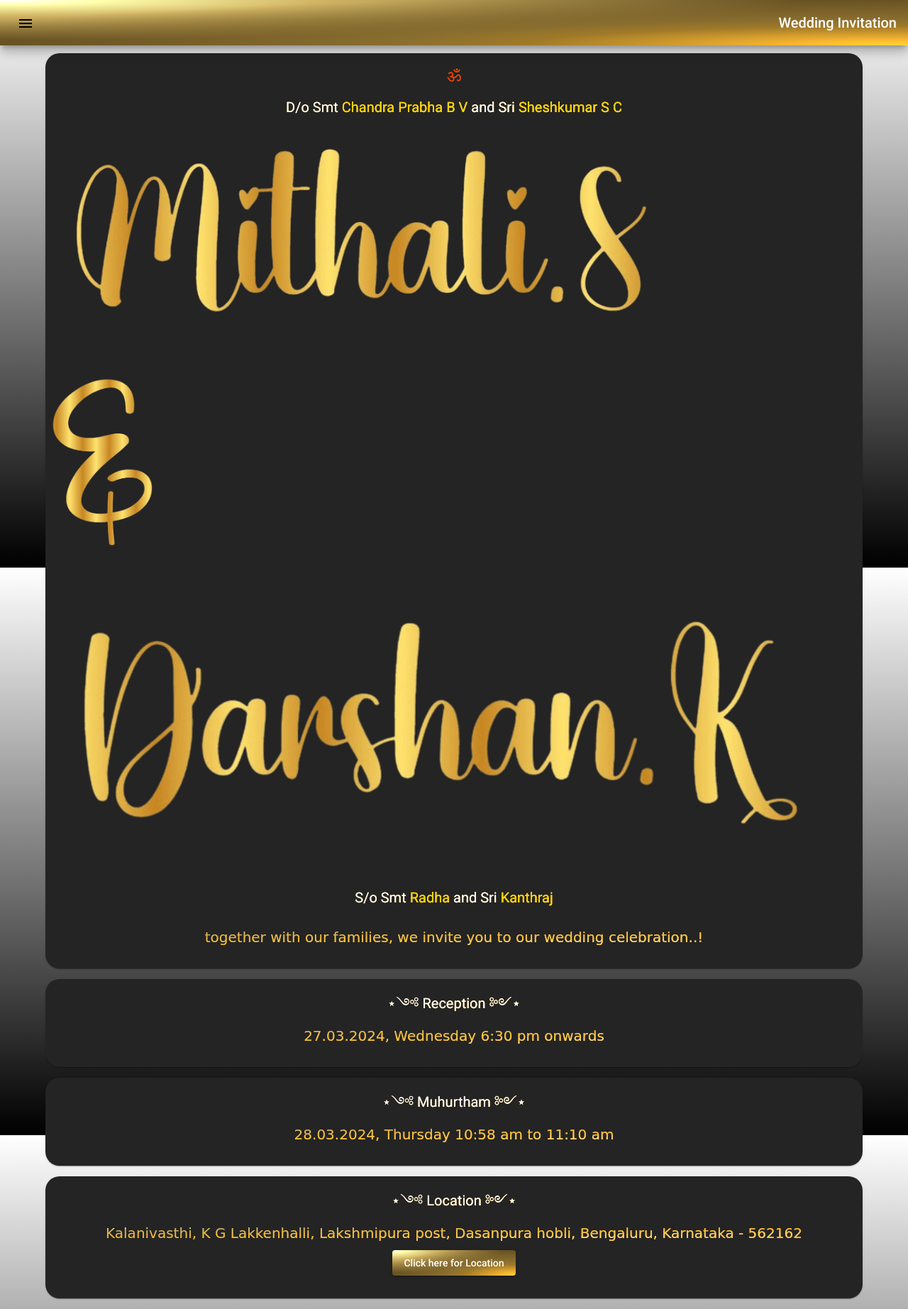
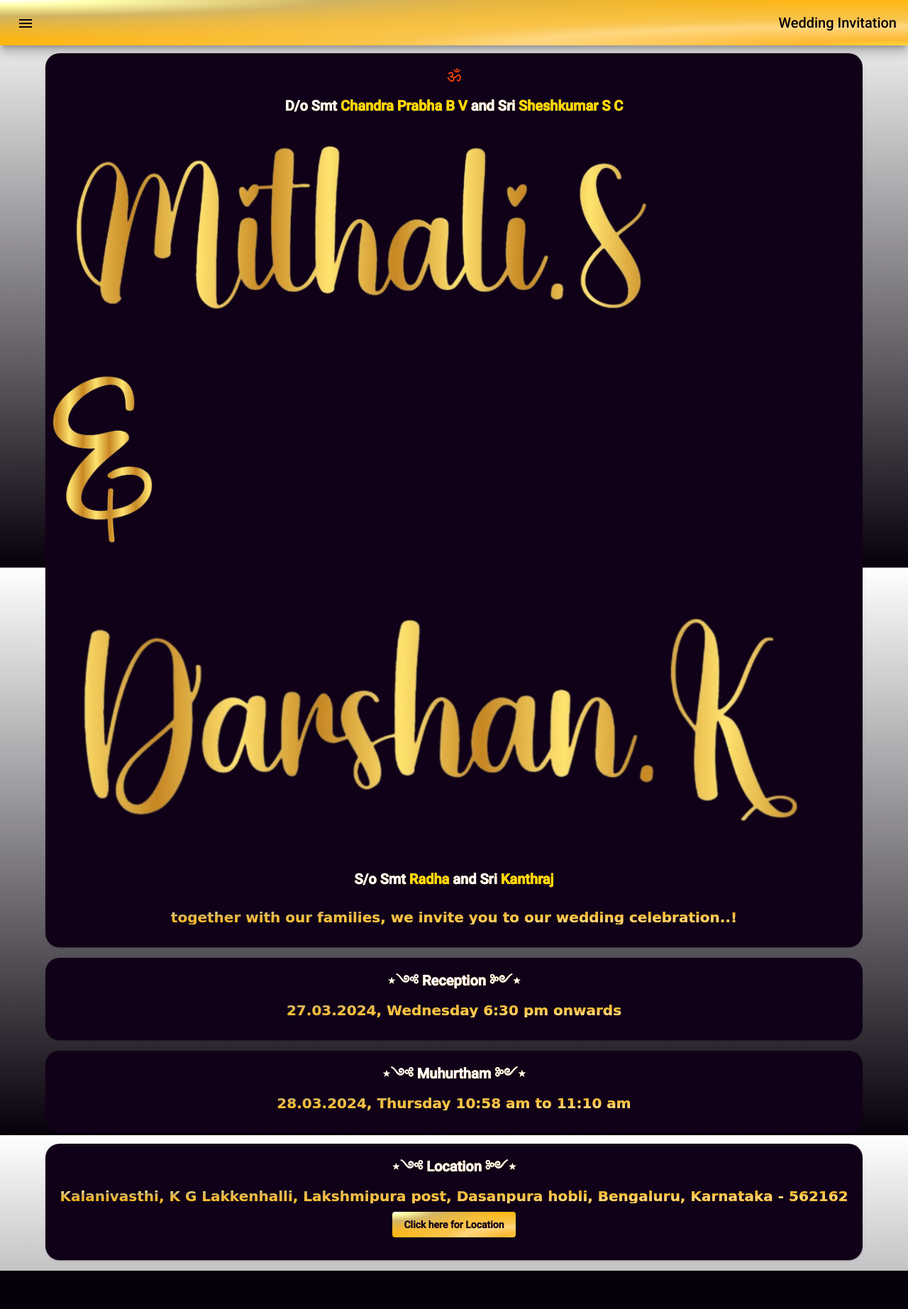
Before and after one commit to Darshank81/welcometowedding, an Angular app: page / in a window 1280 px wide. Shown: the whole page at 71% size. After the commit the page ends 1791 px from the top, so only its background shows below. Built offline with nearby package versions, Linux system fonts and the light colour scheme.

Commit message:
colors changed

```diff
--- a/src/app/app.component.html
+++ b/src/app/app.component.html
@@ -1,11 +1,9 @@
-<mat-sidenav-container style="background: linear-gradient(to bottom,white,  black);;
-;
-                              background-attachment: fixed;
-                              background-size: cover;">
+<mat-sidenav-container style="background: linear-gradient(to bottom,white,  #06000a);
+;background-attachment: fixed; background-size: cover;">
 
   <!-- The side nav -->
-	<mat-sidenav #drawer fixedInViewport="true" mode="over" opened="false" style="max-width: 20%; background-color:#242424;">
-		<mat-toolbar style="background-color: #242424">
+	<mat-sidenav #drawer fixedInViewport="true" mode="over" opened="false" style="max-width: 20%; background-color:#110118;">
+		<mat-toolbar style="background-color: #110118">
       <button
         type="button"
         aria-label="Toggle sidenav"
@@ -14,7 +12,7 @@
         <mat-icon aria-label="Side nav toggle icon">close</mat-icon>
       </button>
     </mat-toolbar>
-		<mat-nav-list style="background-color: #242424; display: flex; flex-direction: column; align-items: center;">
+		<mat-nav-list style="background-color: #110118; display: flex; flex-direction: column; align-items: center;">
 			<mat-list-item routerLink="/" style="color: #ffffff">
         <button mat-icon-button (click)=drawer.toggle()>
           <mat-icon routerLinkActive="active" [routerLinkActiveOptions]="{exact:true}" ariaCurrentWhenActive="page">home</mat-icon>
@@ -36,17 +34,16 @@
 
 	<!-- Side nav content-->
 	<mat-sidenav-content>
-	<mat-toolbar class="position-fixed mat-elevation-z10" style= "background: radial-gradient(ellipse farthest-corner at right bottom, #FEDB37 0%, #FDB931 8%, #9f7928 30%, #8A6E2F 40%, transparent 80%),
-  radial-gradient(ellipse farthest-corner at left top, #FFFFFF 0%, #FFFFAC 8%, #D1B464 25%, #5d4a1f 62.5%, #5d4a1f 100%);">
+	<mat-toolbar class="position-fixed mat-elevation-z10" style= "background: radial-gradient(ellipse farthest-corner at right bottom, #FEDB37 0%, #FDB931 8%, #ffd780 30%, #f9c54e 40%, transparent 80%), radial-gradient(ellipse farthest-corner at left top, #FFFFFF 0%, #FFFFAC 8%, #D1B464 25%, #ffb100 62.5%, #ffb100 100%);">
       <button
         type="button"
         aria-label="Toggle sidenav"
         mat-icon-button
         (click)=drawer.toggle()>
-        <mat-icon aria-label="Side nav toggle icon" style="color: #000000;">menu</mat-icon>
+        <mat-icon aria-label="Side nav toggle icon" style="color: #06000a;">menu</mat-icon>
       </button>
       <span class="mat-spacer"></span>
-      <span>Wedding Invitation</span>
+      <span style="color: #06000a;">Wedding Invitation</span>
     </mat-toolbar>
     <div class="content">
       <router-outlet></router-outlet>
--- a/src/app/home/home.component.css
+++ b/src/app/home/home.component.css
@@ -1,6 +1,6 @@
 .example-card {
     margin-bottom: 15px;
-    background-color: #242424;
+    background-color: #110118;
     text-align: center;
     border-radius:20px;
     backdrop-filter: blur(10px);
@@ -117,10 +117,12 @@
     -webkit-background-clip: text;
     background-clip: text;
     color: transparent;
-    padding: 2px;
+    padding: 0px;
+    font-weight: bold;
   }
 
   .golden{
-    background: radial-gradient(ellipse farthest-corner at right bottom, #FEDB37 0%, #FDB931 8%, #9f7928 30%, #8A6E2F 40%, transparent 80%),
-                radial-gradient(ellipse farthest-corner at left top, #FFFFFF 0%, #FFFFAC 8%, #D1B464 25%, #5d4a1f 62.5%, #5d4a1f 100%);
+    background: radial-gradient(ellipse farthest-corner at right bottom, #FEDB37 0%, #FDB931 8%, #ffd780 30%, #f9c54e 40%, transparent 80%), radial-gradient(ellipse farthest-corner at left top, #FFFFFF 0%, #FFFFAC 8%, #D1B464 25%, #ffb100 62.5%, #ffb100 100%);
+    color: #110118;
+    font-weight: bold;
   }
--- a/src/app/home/home.component.html
+++ b/src/app/home/home.component.html
@@ -9,7 +9,7 @@
             <img mat-card-image src="assets/and.jpg" alt="Description of the image" title="Additional information or tooltip" class="responsive-image-3"> <br>
             <img mat-card-image src="assets/darshan.jpg" alt="Description of the image" title="Additional information or tooltip" class="responsive-image-1"> <br>
           </mat-card-content>
-          <p class="trans-color-2" style="margin-top: -20px; padding-bottom: 2px; color:#ffffff">S/o Smt <span style="color: gold;">Radha</span> and Sri<span style="color: gold;"> Kanthraj</span></p> <br>
+          <p class="trans-color-2" style="margin-top: -40px; padding-bottom: 2px; color:#ffffff">S/o Smt <span style="color: gold;">Radha</span> and Sri<span style="color: gold;"> Kanthraj</span></p> <br>
           <p class="trans-color-2" style="font-family: 'comic sans MS', cursive, sans-serif;"> together with our families, we invite you to our wedding celebration..!</p>
       </mat-card-content>
       <mat-card-actions>
--- a/src/app/image/image.component.css
+++ b/src/app/image/image.component.css
@@ -1,6 +1,6 @@
 .example-card {
     margin-bottom: 15px;
-    background-color: #242424;
+    background-color: #110118;
     text-align: center;
     border-radius:20px;
     backdrop-filter: blur(10px);
@@ -103,6 +103,7 @@
         background-clip: text;
         color: transparent;
         padding: 0px;
+        font-weight: bold;
     }
 
       .golden{
--- a/src/app/image/image.component.html
+++ b/src/app/image/image.component.html
@@ -27,7 +27,7 @@
         <img mat-card-image src="assets/bg-18.jpg" alt="Description of the image" title="Additional information or tooltip" class="responsive-image">
     </mat-card-content>
     <mat-card-actions style="text-align: center;">
-      <h1 class="trans-color-2" style="font-family: 'comic sans MS', cursive, Brush Script MT;">"Cherishing the quiet moments amidst the joyous chaos"</h1>
+      <h1 class="trans-color-2" style="font-family: 'comic sans MS', cursive, sans-serif;">"Cherishing the quiet moments amidst the joyous chaos"</h1>
     </mat-card-actions>
   </mat-card>
 
--- a/src/app/place/place.component.css
+++ b/src/app/place/place.component.css
@@ -1,6 +1,6 @@
 .example-card {
     margin-bottom: 15px;
-    background-color: #242424;
+    background-color: #110118;
     text-align: center;
     border-radius:20px;
     backdrop-filter: blur(10px);
@@ -102,9 +102,11 @@
         background-clip: text;
         color: transparent;
         padding: 10px;
+        font-weight: bold;
       }
 
       .golden{
-        background: radial-gradient(ellipse farthest-corner at right bottom, #FEDB37 0%, #FDB931 8%, #9f7928 30%, #8A6E2F 40%, transparent 80%),
-                    radial-gradient(ellipse farthest-corner at left top, #FFFFFF 0%, #FFFFAC 8%, #D1B464 25%, #5d4a1f 62.5%, #5d4a1f 100%);
+        background: radial-gradient(ellipse farthest-corner at right bottom, #FEDB37 0%, #FDB931 8%, #ffd780 30%, #f9c54e 40%, transparent 80%), radial-gradient(ellipse farthest-corner at left top, #FFFFFF 0%, #FFFFAC 8%, #D1B464 25%, #ffb100 62.5%, #ffb100 100%);
+        color: #110118;
+        font-weight: bold;
       }
--- a/src/app/vid/vid.component.css
+++ b/src/app/vid/vid.component.css
@@ -1,6 +1,6 @@
 .example-card {
     margin-bottom: 15px;
-    background-color: #242424;
+    background-color: #110118;
     text-align: center;
     border-radius:20px;
     backdrop-filter: blur(10px);
@@ -104,6 +104,7 @@
       background-clip: text;
       color: transparent;
       padding: 0px;
+      font-weight: bold;
     }
 
     .golden{
--- a/src/styles.css
+++ b/src/styles.css
@@ -1,4 +1,4 @@
 /* You can add global styles to this file, and also import other style files */
 
-html, body { height: 100%; background-color: black; }
+html, body { height: 100%; background-color: #06000a; }
 body { margin: 0; font-family: Roboto, "Helvetica Neue", sans-serif; }
```
